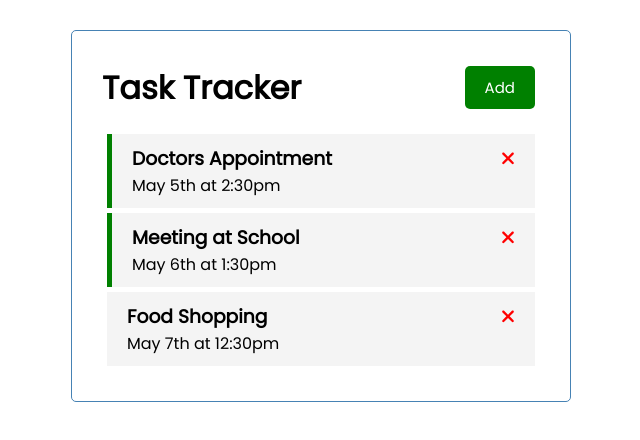
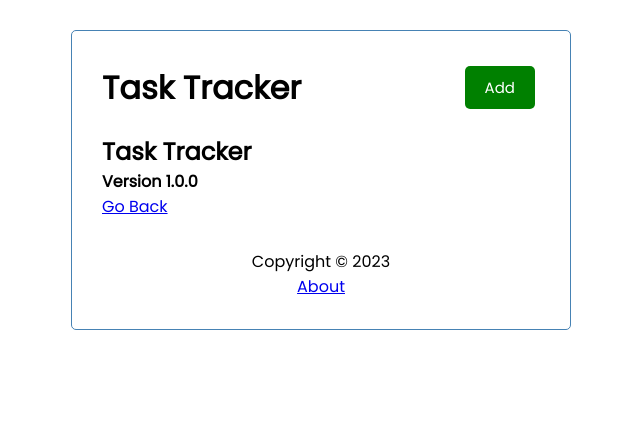
Before and after one commit to Emberglo/angular-task-tracker, an Angular app: page /about in a window 1280 px wide. Shown: the top 440 px of the page, without its empty margins (319-959 px from the left). Built offline with nearby package versions, Linux system fonts and the light colour scheme; data requests are answered from the project's data file.

Commit message:
add router and about page

```diff
--- a/src/app/app.component.html
+++ b/src/app/app.component.html
@@ -1,6 +1,7 @@
 <div class="container">
   <app-header />
 
-  <app-tasks />
+  <router-outlet />
 
+  <app-footer />
 </div>
--- a/src/app/app.module.ts
+++ b/src/app/app.module.ts
@@ -3,6 +3,7 @@
 import { FontAwesomeModule } from '@fortawesome/angular-fontawesome';
 import { HttpClientModule } from '@angular/common/http';
 import { FormsModule } from '@angular/forms';
+import { RouterModule, Routes } from '@angular/router';
 
 import { AppComponent } from './app.component';
 import { HeaderComponent } from './components/header/header.component';
@@ -10,7 +11,13 @@
 import { TasksComponent } from './components/tasks/tasks.component';
 import { TaskItemComponent } from './components/task-item/task-item.component';
 import { AddTaskComponent } from './components/add-task/add-task.component';
+import { AboutComponent } from './components/about/about.component';
+import { FooterComponent } from './components/footer/footer.component';
 
+const appRoutes: Routes = [
+  {path: '', component:TasksComponent},
+  {path:'about', component:AboutComponent},
+];
 
 @NgModule({
   declarations: [
@@ -19,13 +26,16 @@
     ButtonComponent,
     TasksComponent,
     TaskItemComponent,
-    AddTaskComponent
+    AddTaskComponent,
+    AboutComponent,
+    FooterComponent
   ],
   imports: [
     BrowserModule,
     FontAwesomeModule,
     HttpClientModule,
-    FormsModule
+    FormsModule,
+    RouterModule.forRoot(appRoutes),
   ],
   providers: [],
   bootstrap: [AppComponent]
--- /dev/null
+++ b/src/app/components/about/about.component.html
@@ -0,0 +1,5 @@
+<div>
+    <h2>Task Tracker</h2>
+    <h4>Version 1.0.0</h4>
+    <a routerLink="/">Go Back</a>
+</div>
--- /dev/null
+++ b/src/app/components/footer/footer.component.css
@@ -0,0 +1,4 @@
+footer {
+    margin-top: 30px;
+    text-align: center;
+  }
--- /dev/null
+++ b/src/app/components/footer/footer.component.html
@@ -0,0 +1,4 @@
+<footer>
+    <p>Copyright &copy; 2023</p>
+    <a routerLink="/about">About</a>
+</footer>
```
Also changed, not shown: src/app/components/about/about.component.ts (added, +10 -0 lines), src/app/components/footer/footer.component.ts (added, +10 -0 lines), src/app/components/about/about.component.css (added), 2 other files (tests, documents, lock files or other folders).
